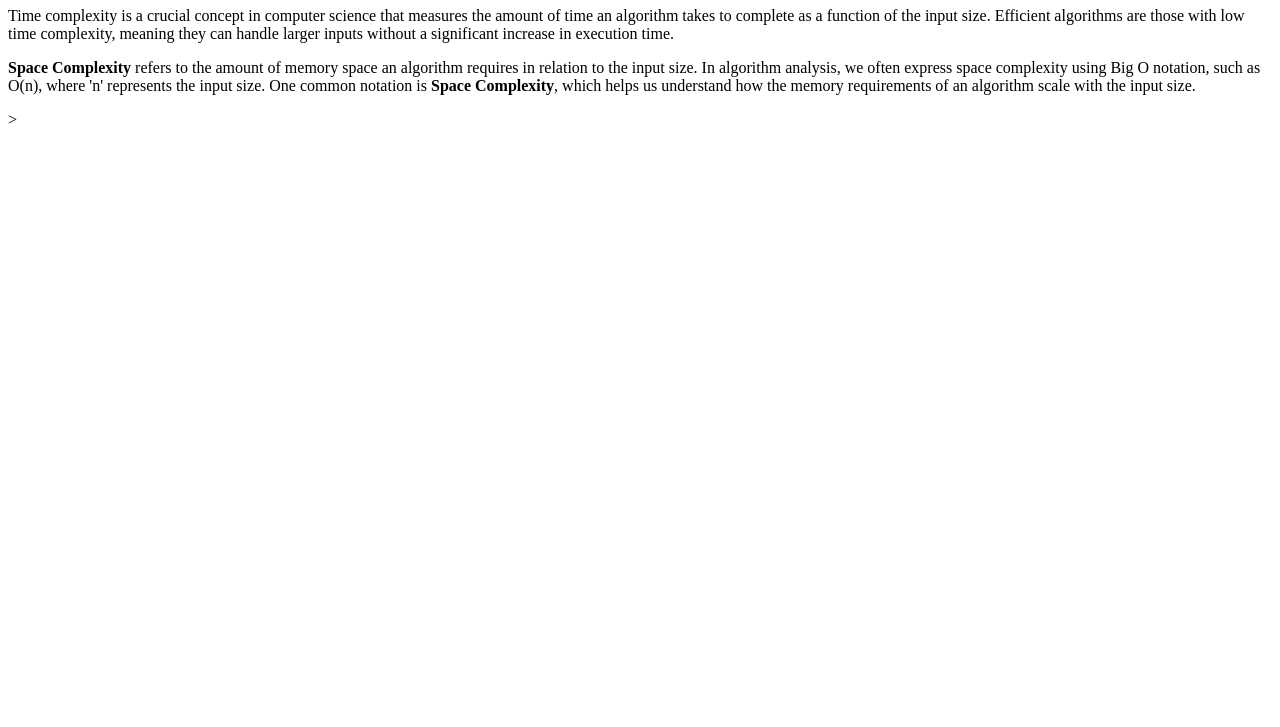
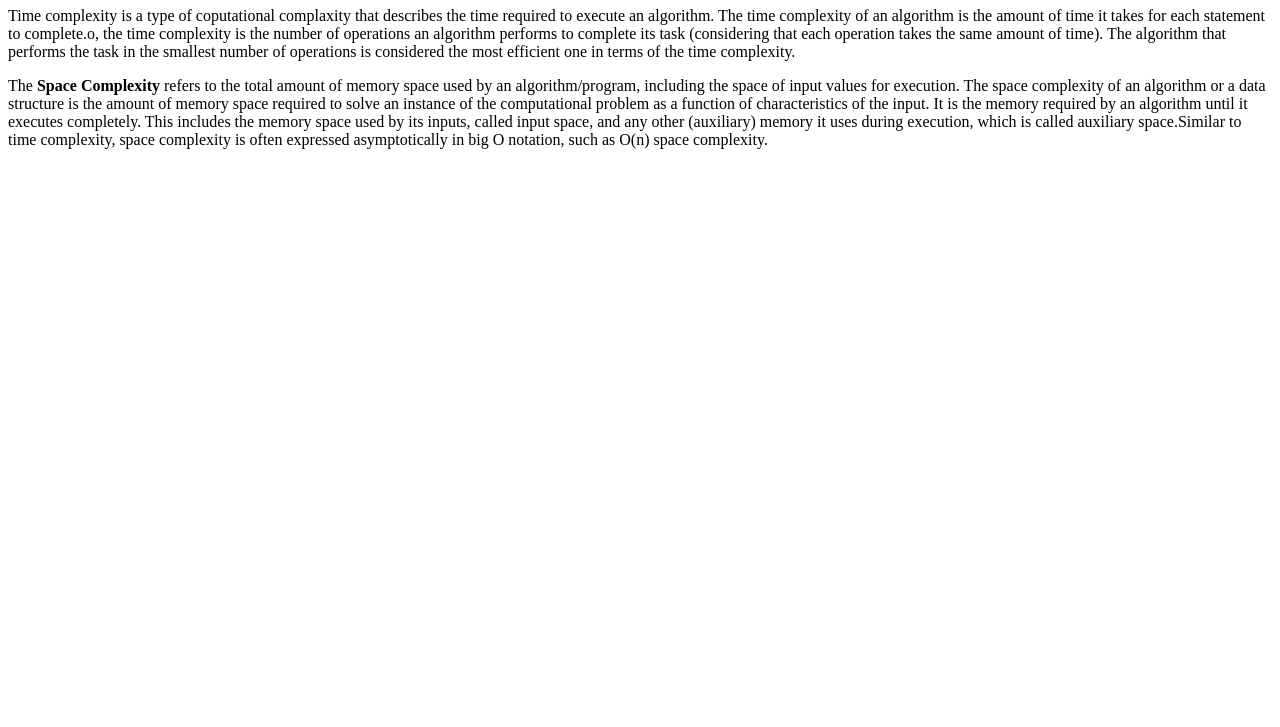
Before and after one commit to acciojob/time-and-space-complexity-HarryPotter0107, a website: page main.html in a window 1280 px wide. Shown: the part 73-800 px from the top of the page. Drawn offline with Linux system fonts and the light colour scheme.

Commit message:
created a submission

```diff
--- a/main.html
+++ b/main.html
@@ -3,24 +3,25 @@
 <html>
 
 <head>
-	<link rel="stylesheet" href="styles.css">
+	 <title>Time and Space Complexity</title>
 </head>
 
 <body>
 	<!-- the entire body must be written by student -->
-	<h1>Time and Space Complexity</h1>
-
-    <p>
-        Time complexity is a crucial concept in computer science that measures the amount of time an algorithm takes to complete as a function of the input size. Efficient algorithms are those with low time complexity, meaning they can handle larger inputs without a significant increase in execution time.
-    </p>
-
-    <p>
-        <b>Space Complexity</b> refers to the amount of memory space an algorithm requires in relation to the input size. In algorithm analysis, we often express space complexity using Big O notation, such as O(n), where 'n' represents the input size. One common notation is <b>Space Complexity</b>, which helps us understand how the memory requirements of an algorithm scale with the input size.
-    </p>
->
-    <script type="text/javascript" src="./script.js">
-</script>
-
+	<h1> Time and Space Complexity </h1>
+	<p> Time complexity is a type of coputational complaxity that describes the time required to execute an algorithm.
+		The time complexity of an algorithm is the amount of time it takes for each statement to complete.o,
+		the time complexity is the number of operations an algorithm performs to complete its task
+		(considering that each operation takes the same amount of time).
+		The algorithm that performs the task in the smallest number of operations is considered the most efficient one in
+		terms of the time complexity. </p>
+	<p>  The <b> Space Complexity </b> refers to the total amount of memory space used by an algorithm/program,
+		including the space of input values for execution. The space complexity of an algorithm or a data
+		structure is the amount of memory space required to solve an instance of the computational problem as a
+		function of characteristics of the input. It is the memory required by an algorithm until it executes completely.
+		This includes the memory space used by its inputs, called input space, and any other (auxiliary) memory
+		it uses during execution, which is called auxiliary space.Similar to time complexity, space complexity
+		is often expressed asymptotically in big O notation, such as O(n) space complexity.</p>
 </body>
 
 </html>
```
